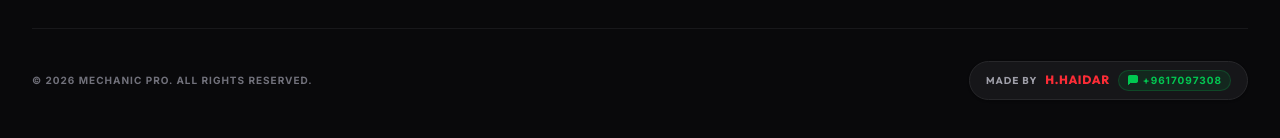
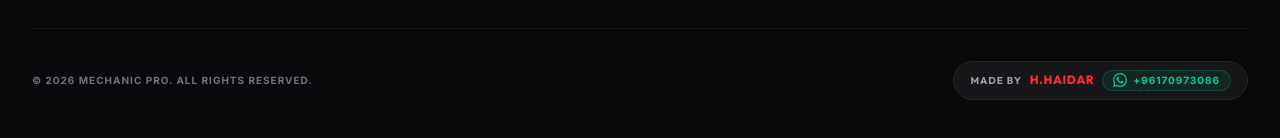
Before and after one commit to HaidarHaidar99/mechanic-frontend, a React (Vite) app: page / in a window 1280 px wide. Shown: the part 2264-2402 px from the top of the page. Built offline with nearby package versions, Linux system fonts and the light colour scheme; no server answers.

Commit message:
fix the design 16

```diff
--- a/src/components/common/Footer.jsx
+++ b/src/components/common/Footer.jsx
@@ -145,16 +145,18 @@ export default function Footer() {
             &copy; {currentYear} {displayCompanyName.toUpperCase()}. {currentLang === 'en' ? 'All Rights Reserved.' : 'جميع الحقوق محفوظة.'}
           </p>
           <a
-            href="https://wa.me/9617097308"
+            href="https://wa.me/96170973086"
             target="_blank"
             rel="noopener noreferrer"
-            className="flex items-center gap-2 text-zinc-400 font-heading bg-zinc-900/90 hover:bg-zinc-800 px-4 py-2 rounded-full border border-zinc-800 hover:border-green-500/30 shadow-sm transition-all group cursor-pointer"
+            className="flex items-center gap-2 text-zinc-400 font-heading bg-zinc-900/90 hover:bg-zinc-800 px-4 py-2 rounded-full border border-zinc-800 hover:border-emerald-500/40 shadow-sm transition-all group cursor-pointer"
           >
             <span className="text-[10px] uppercase font-bold text-zinc-400">Made by</span>
             <span className="text-red-500 font-black text-xs uppercase tracking-wider group-hover:text-red-400 transition-colors">h.haidar</span>
-            <div className="flex items-center gap-1 bg-green-500/10 text-green-500 px-2 py-0.5 rounded-full border border-green-500/20 text-[10px] font-sans font-bold group-hover:bg-green-500/20 transition-all">
-              <MessageSquare className="w-3 h-3 fill-green-500 text-green-500 shrink-0" />
-              <span>+9617097308</span>
+            <div className="flex items-center gap-1.5 bg-emerald-500/10 text-emerald-400 px-2.5 py-0.5 rounded-full border border-emerald-500/25 text-[10px] font-sans font-bold group-hover:bg-emerald-500/20 transition-all">
+              <svg className="w-3.5 h-3.5 fill-current text-emerald-400 shrink-0" viewBox="0 0 24 24" xmlns="http://www.w3.org/2000/svg">
+                <path d="M17.472 14.382c-.297-.149-1.758-.867-2.03-.967-.273-.099-.471-.148-.67.15-.197.297-.767.966-.94 1.164-.173.199-.347.223-.644.075-.297-.15-1.255-.463-2.39-1.475-.883-.788-1.48-1.761-1.653-2.059-.173-.297-.018-.458.13-.606.134-.133.298-.347.446-.52.149-.174.198-.298.298-.497.099-.198.05-.371-.025-.52-.075-.149-.669-1.612-.916-2.207-.242-.579-.487-.501-.669-.51l-.57-.01c-.198 0-.52.074-.792.372s-1.04 1.016-1.04 2.479 1.065 2.876 1.213 3.074c.149.198 2.095 3.2 5.076 4.487.709.306 1.263.489 1.694.626.712.226 1.36.194 1.872.118.571-.085 1.758-.719 2.006-1.413.248-.694.248-1.289.173-1.413-.074-.124-.272-.198-.57-.347m-5.421 7.403h-.004a9.87 9.87 0 01-5.031-1.378l-.361-.214-3.741.982.998-3.648-.235-.374a9.86 9.86 0 01-1.51-5.26c.001-5.45 4.436-9.884 9.888-9.884 2.64 0 5.122 1.03 6.988 2.898a9.825 9.825 0 012.893 6.994c-.003 5.45-4.437 9.884-9.885 9.884m8.413-18.297A11.815 11.815 0 0012.05 0C5.495 0 .16 5.335.157 11.892c-.001 2.096.547 4.142 1.588 5.945L0 24l6.335-1.662a11.87 11.87 0 005.71 1.455h.005c6.554 0 11.89-5.335 11.893-11.893a11.821 11.821 0 00-3.48-8.413z"/>
+              </svg>
+              <span>+96170973086</span>
             </div>
           </a>
         </div>
--- a/src/pages/Home.jsx
+++ b/src/pages/Home.jsx
@@ -49,6 +49,7 @@ export default function Home() {
   const [productsLoading, setProductsLoading] = useState(true);
   const [selectedProduct, setSelectedProduct] = useState(null);
 
+  const heroTextRef = useScrollReveal({ once: false });
   const featuredHeaderRef = useScrollReveal({ once: false });
   const featuredProductsRef = useScrollReveal({ once: false });
   const aboutLeftRef = useScrollReveal({ once: false });
@@ -194,7 +195,7 @@ export default function Home() {
         })}
 
         {/* Hero Text content (Admin configured custom text colors) */}
-        <div className="absolute inset-0 z-10 flex flex-col justify-center items-center text-center px-4 sm:px-6 lg:px-8 max-w-5xl mx-auto h-full space-y-4 pt-12 sm:pt-0">
+        <div ref={heroTextRef} className="absolute inset-0 z-10 flex flex-col justify-center items-center text-center px-4 sm:px-6 lg:px-8 max-w-5xl mx-auto h-full space-y-4 pt-12 sm:pt-0">
           <span className="text-[10px] sm:text-xs font-black tracking-[0.25em] text-red-500 uppercase animate-fade-in">
             {currentLang === 'en' ? 'Performance Engineered' : 'هندسة الأداء المتميز'}
           </span>
```
